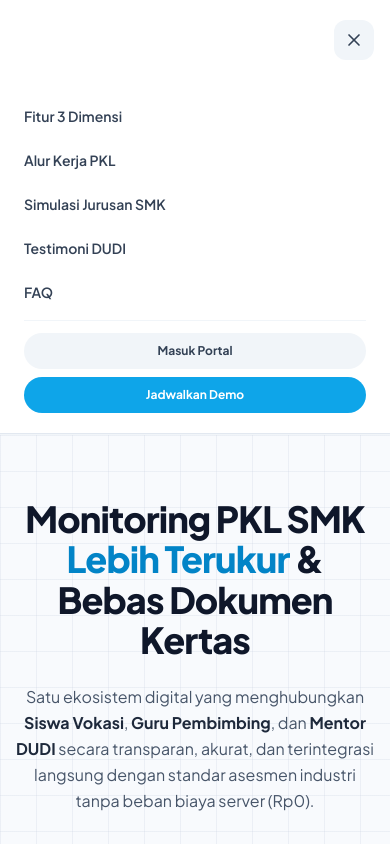
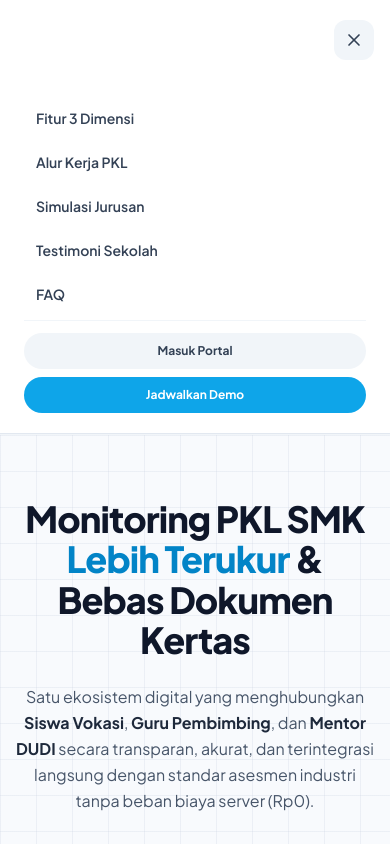
Before and after one commit to hfzfjr/VokaLink, a Next.js app in the folder apps/web/: page / in a window 390 px wide. Both pictures are taken after a click on the button 354 px from the left and 40 px from the top of the page. Shown: the top 844 px of the page. Built offline with nearby package versions, Linux system fonts and the light colour scheme.

Commit message:
feat(landing): add scroll spy active tab with animated sliding pill to navbar

```diff
--- a/apps/web/src/components/layout/LandingNavbar.tsx
+++ b/apps/web/src/components/layout/LandingNavbar.tsx
@@ -1,9 +1,17 @@
 "use client";
 
-import { useState } from "react";
+import { useState, useEffect, useRef, useCallback } from "react";
 import Link from "next/link";
 import { ExternalLink, Menu, X } from "lucide-react";
 import VokaLogo from "@/components/common/VokaLogo";
+
+const NAV_ITEMS = [
+  { id: "fitur", label: "Fitur 3 Dimensi" },
+  { id: "alur", label: "Alur Kerja PKL" },
+  { id: "simulasi", label: "Simulasi Jurusan" },
+  { id: "testimoni", label: "Testimoni Sekolah" },
+  { id: "faq", label: "FAQ" },
+] as const;
 
 interface LandingNavbarProps {
   onScheduleDemo?: () => void;
@@ -11,9 +19,103 @@ interface LandingNavbarProps {
 
 export default function LandingNavbar({ onScheduleDemo }: LandingNavbarProps) {
   const [mobileMenuOpen, setMobileMenuOpen] = useState(false);
+  const [activeSection, setActiveSection] = useState<string | null>(null);
+
+  const navItemRefs = useRef<Record<string, HTMLAnchorElement | null>>({});
+  const [indicatorStyle, setIndicatorStyle] = useState<{
+    left: number;
+    width: number;
+    opacity: number;
+  }>({
+    left: 0,
+    width: 0,
+    opacity: 0,
+  });
+
+  // Update sliding pill position based on active tab element
+  const updateIndicator = useCallback(() => {
+    if (!activeSection) {
+      setIndicatorStyle((prev) => ({ ...prev, opacity: 0 }));
+      return;
+    }
+    const activeEl = navItemRefs.current[activeSection];
+    if (activeEl) {
+      setIndicatorStyle({
+        left: activeEl.offsetLeft,
+        width: activeEl.offsetWidth,
+        opacity: 1,
+      });
+    }
+  }, [activeSection]);
+
+  useEffect(() => {
+    updateIndicator();
+  }, [updateIndicator]);
+
+  // Re-measure indicator when window resizes
+  useEffect(() => {
+    window.addEventListener("resize", updateIndicator);
+    return () => window.removeEventListener("resize", updateIndicator);
+  }, [updateIndicator]);
+
+  // Scroll spy to detect active section
+  useEffect(() => {
+    let ticking = false;
+
+    const handleScroll = () => {
+      const scrollY = window.scrollY;
+
+      // If in hero area (above first section), no tab is active
+      const fiturEl = document.getElementById("fitur");
+      const fiturThreshold = fiturEl ? fiturEl.offsetTop - 200 : 300;
+      if (scrollY < fiturThreshold) {
+        setActiveSection(null);
+        return;
+      }
+
+      // If scrolled to bottom of page, activate last item
+      const isBottom =
+        window.innerHeight + scrollY >= document.documentElement.scrollHeight - 80;
+      if (isBottom) {
+        setActiveSection("faq");
+        return;
+      }
+
+      // Check sections from bottom to top with navbar offset
+      const offset = 140;
+      for (let i = NAV_ITEMS.length - 1; i >= 0; i--) {
+        const item = NAV_ITEMS[i];
+        if (!item) continue;
+        const el = document.getElementById(item.id);
+        if (el && scrollY >= el.offsetTop - offset) {
+          setActiveSection(item.id);
+          return;
+        }
+      }
+
+      setActiveSection(null);
+    };
+
+    const onScroll = () => {
+      if (!ticking) {
+        window.requestAnimationFrame(() => {
+          handleScroll();
+          ticking = false;
+        });
+        ticking = true;
+      }
+    };
+
+    // Initial check on mount
+    handleScroll();
+
+    window.addEventListener("scroll", onScroll, { passive: true });
+    return () => window.removeEventListener("scroll", onScroll);
+  }, []);
 
   const scrollTo = (id: string) => (e: React.MouseEvent) => {
     e.preventDefault();
+    setActiveSection(id);
     const el = document.getElementById(id);
     if (el) {
       el.scrollIntoView({ behavior: "smooth" });
@@ -22,6 +124,7 @@ export default function LandingNavbar({ onScheduleDemo }: LandingNavbarProps) {
 
   const scrollToMobile = (id: string) => (e: React.MouseEvent) => {
     e.preventDefault();
+    setActiveSection(id);
     setMobileMenuOpen(false);
     const el = document.getElementById(id);
     if (el) {
@@ -35,43 +138,39 @@ export default function LandingNavbar({ onScheduleDemo }: LandingNavbarProps) {
         {/* Brand Logo */}
         <VokaLogo size="md" href="/" />
 
-        {/* Desktop Nav Menu */}
-        <nav className="hidden lg:flex items-center gap-1 bg-slate-100/70 p-1.5 rounded-full border border-slate-200/60 text-xs font-semibold text-slate-600">
+        {/* Desktop Nav Menu with Animated Sliding Indicator */}
+        <nav className="relative hidden lg:flex items-center gap-1 bg-slate-100/70 p-1.5 rounded-full border border-slate-200/60 text-xs font-semibold text-slate-600">
+          {/* Animated Sliding Pill */}
+          <span
+            aria-hidden="true"
+            className="absolute top-1.5 bottom-1.5 left-0 rounded-full bg-white shadow-xs border border-slate-200/60 transition-all duration-300 ease-[cubic-bezier(0.16,1,0.3,1)] pointer-events-none"
+            style={{
+              transform: `translateX(${indicatorStyle.left}px)`,
+              width: `${indicatorStyle.width}px`,
+              opacity: indicatorStyle.opacity,
+            }}
+          />
+
+          {NAV_ITEMS.map((item) => {
+            const isActive = activeSection === item.id;
+            return (
               <a
-            href="#fitur"
-            onClick={scrollTo("fitur")}
-            className="px-4 py-2 rounded-full hover:text-sky-600 hover:bg-white transition cursor-pointer"
+                key={item.id}
+                ref={(el) => {
+                  navItemRefs.current[item.id] = el;
+                }}
+                href={`#${item.id}`}
+                onClick={scrollTo(item.id)}
+                className={`relative z-10 px-4 py-2 rounded-full transition-colors duration-200 cursor-pointer ${
+                  isActive
+                    ? "text-sky-600 font-bold"
+                    : "text-slate-600 hover:text-slate-900"
+                }`}
               >
-            Fitur 3 Dimensi
+                {item.label}
               </a>
-          <a
-            href="#alur"
-            onClick={scrollTo("alur")}
-            className="px-4 py-2 rounded-full hover:text-sky-600 hover:bg-white transition cursor-pointer"
-          >
-            Alur Kerja PKL
-          </a>
-          <a
-            href="#simulasi"
-            onClick={scrollTo("simulasi")}
-            className="px-4 py-2 rounded-full hover:text-sky-600 hover:bg-white transition cursor-pointer"
-          >
-            Simulasi Jurusan
-          </a>
-          <a
-            href="#testimoni"
-            onClick={scrollTo("testimoni")}
-            className="px-4 py-2 rounded-full hover:text-sky-600 hover:bg-white transition cursor-pointer"
-          >
-            Testimoni Sekolah
-          </a>
-          <a
-            href="#faq"
-            onClick={scrollTo("faq")}
-            className="px-4 py-2 rounded-full hover:text-sky-600 hover:bg-white transition cursor-pointer"
-          >
-            FAQ
-          </a>
+            );
+          })}
         </nav>
 
         {/* CTA Buttons Right */}
@@ -105,42 +204,25 @@ export default function LandingNavbar({ onScheduleDemo }: LandingNavbarProps) {
 
       {/* Mobile Drawer Menu */}
       {mobileMenuOpen && (
-        <div className="lg:hidden bg-white border-b border-slate-200 px-6 py-5 space-y-3">
+        <div className="lg:hidden bg-white border-b border-slate-200 px-6 py-5 space-y-2">
+          {NAV_ITEMS.map((item) => {
+            const isActive = activeSection === item.id;
+            return (
               <a
-            href="#fitur"
-            onClick={scrollToMobile("fitur")}
-            className="block text-sm font-semibold text-slate-700 hover:text-sky-600 py-1.5 cursor-pointer"
+                key={item.id}
+                href={`#${item.id}`}
+                onClick={scrollToMobile(item.id)}
+                className={`block text-sm py-2 px-3 rounded-xl transition-all duration-200 cursor-pointer ${
+                  isActive
+                    ? "bg-sky-50 text-sky-600 font-bold border-l-4 border-sky-500 pl-3"
+                    : "font-semibold text-slate-700 hover:text-sky-600 hover:bg-slate-50"
+                }`}
               >
-            Fitur 3 Dimensi
+                {item.label}
               </a>
-          <a
-            href="#alur"
-            onClick={scrollToMobile("alur")}
-            className="block text-sm font-semibold text-slate-700 hover:text-sky-600 py-1.5 cursor-pointer"
-          >
-            Alur Kerja PKL
-          </a>
-          <a
-            href="#simulasi"
-            onClick={scrollToMobile("simulasi")}
-            className="block text-sm font-semibold text-slate-700 hover:text-sky-600 py-1.5 cursor-pointer"
-          >
-            Simulasi Jurusan SMK
-          </a>
-          <a
-            href="#testimoni"
-            onClick={scrollToMobile("testimoni")}
-            className="block text-sm font-semibold text-slate-700 hover:text-sky-600 py-1.5 cursor-pointer"
-          >
-            Testimoni DUDI
-          </a>
-          <a
-            href="#faq"
-            onClick={scrollToMobile("faq")}
-            className="block text-sm font-semibold text-slate-700 hover:text-sky-600 py-1.5 cursor-pointer"
-          >
-            FAQ
-          </a>
+            );
+          })}
+
           <div className="pt-3 border-t border-slate-100 flex flex-col gap-2">
             <Link
               href="/login"
```
Lines whose indentation alone changed are shown as unchanged.
